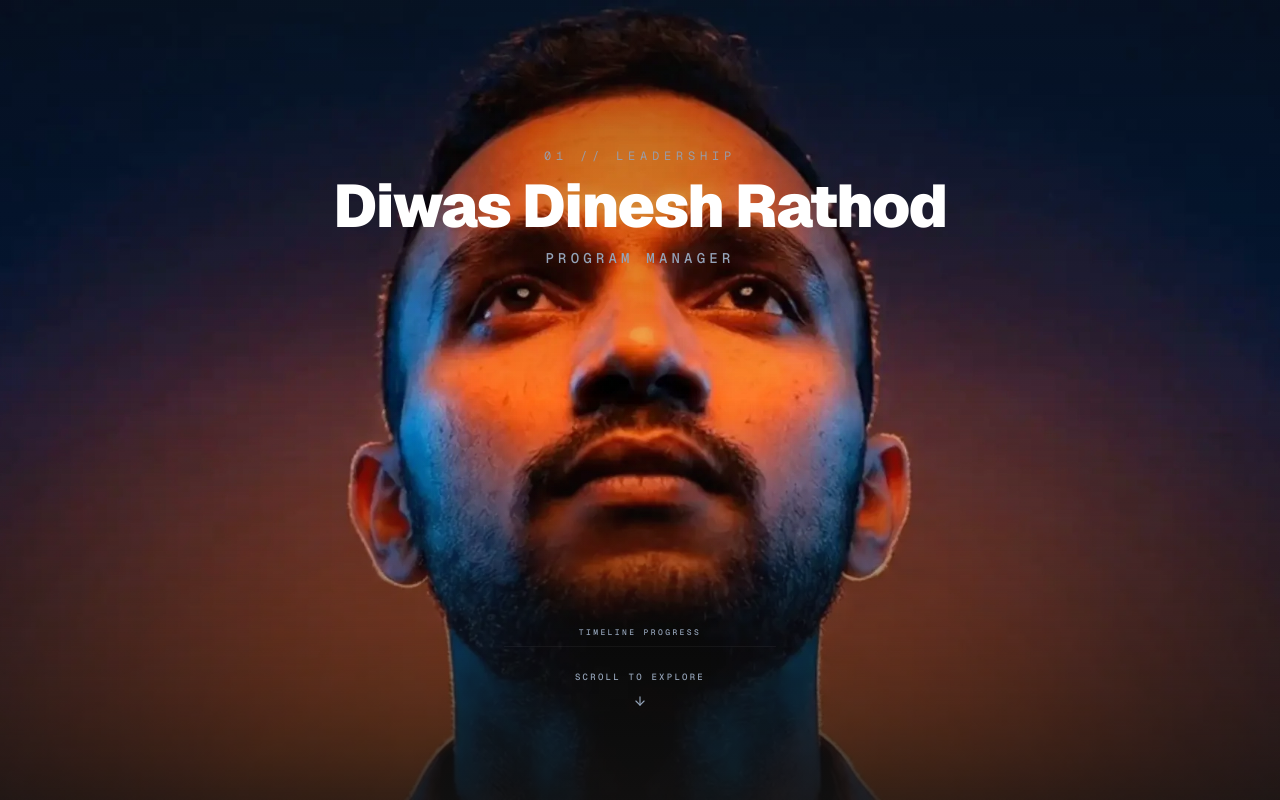
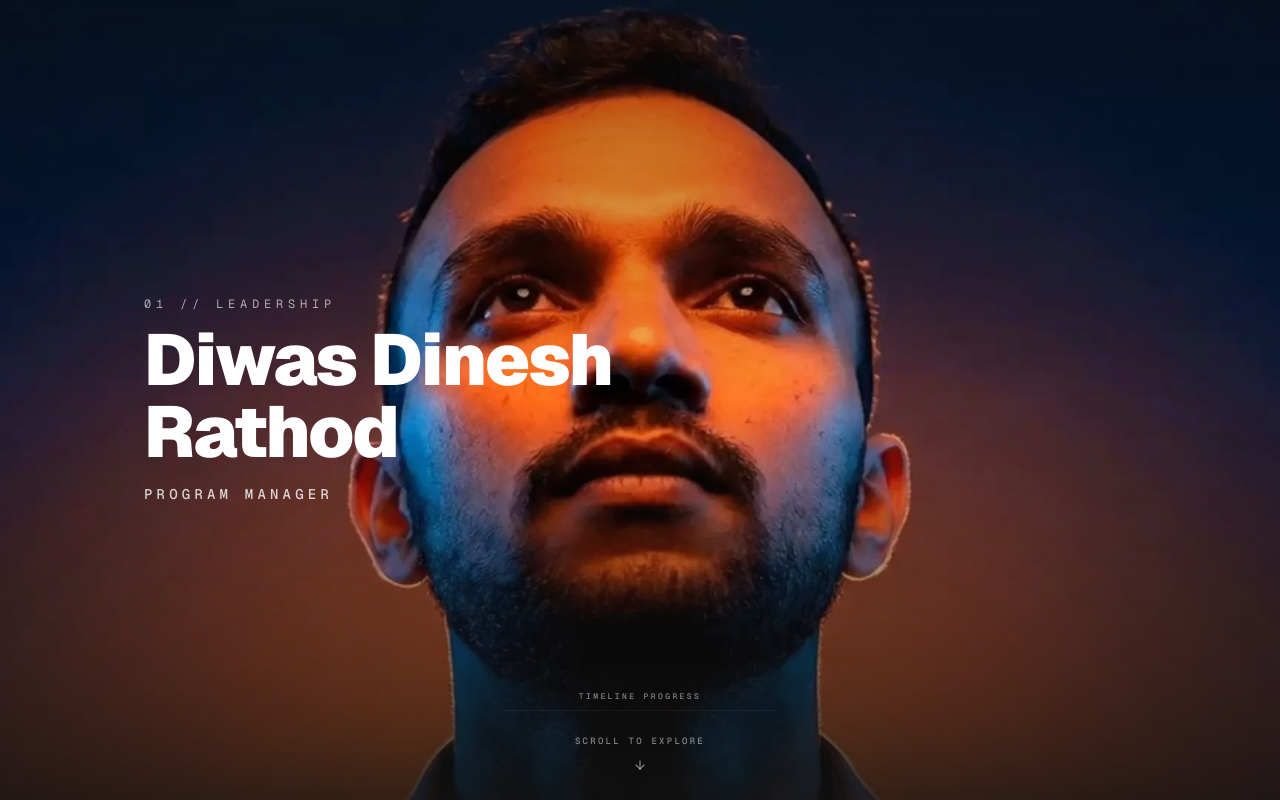
Before and after one commit to ItsMeDiwas/Personal-Website, a Next.js app: page / in a window 1280 px wide. Shown: the top 800 px of the page. Built offline with nearby package versions, Linux system fonts and the light colour scheme.

Commit message:
feat: overhaul hero layout with spatial positioning and pure white font themes

```diff
--- a/src/components/Overlay.tsx
+++ b/src/components/Overlay.tsx
@@ -64,43 +64,80 @@ export default function Overlay({
   const scrollIndicatorOpacity = useTransform(scrollYProgress, [0, 0.08], [1, 0]);
 
   return (
-    <div className="absolute inset-0 z-10 w-full h-screen pointer-events-none select-none flex flex-col justify-between items-center py-16 md:py-24">
-      {/* Strict Top-pinned Header Layout to keep background image completely unobstructed */}
-      <div className="w-full max-w-5xl px-6 flex flex-col items-center justify-start mt-6 md:mt-10">
-        <div className="relative w-full h-24 md:h-36 flex items-center justify-center">
-          <AnimatePresence mode="wait">
-            <motion.div
-              key={activeSection}
-              initial={{ opacity: 0, y: 10, filter: "blur(4px)" }}
-              animate={{ opacity: 1, y: 0, filter: "blur(0px)" }}
-              exit={{ opacity: 0, y: -10, filter: "blur(4px)" }}
-              transition={{ duration: 0.45, ease: "easeOut" }}
-              className="absolute inset-x-0 flex flex-col items-center justify-start text-center px-4"
-            >
-              {/* Slate Gray tracked-out small uppercase index tag */}
-              <span className="text-[10px] md:text-xs font-mono tracking-[0.4em] uppercase text-[#94A3B8] mb-3 animate-pulse">
-                {textContent[activeSection].badge}
-              </span>
+    <div className="absolute inset-0 z-10 w-full h-screen pointer-events-none select-none relative overflow-hidden">
+      <AnimatePresence>
+        {/* SECTION 1: Left-aligned (Frames 0 to 19) - All White Font */}
+        {activeSection === 0 && (
+          <motion.div
+            key="section-0"
+            initial={{ opacity: 0, x: -40, filter: "blur(6px)" }}
+            animate={{ opacity: 1, x: 0, filter: "blur(0px)" }}
+            exit={{ opacity: 0, x: -40, filter: "blur(6px)" }}
+            transition={{ duration: 0.5, ease: "easeOut" }}
+            className="absolute inset-y-0 left-8 md:left-20 lg:left-32 flex flex-col justify-center items-start text-left max-w-xl px-4"
+          >
+            <span className="text-[10px] md:text-xs font-mono tracking-[0.4em] uppercase text-white/70 mb-3 animate-pulse">
+              {textContent[0].badge}
+            </span>
+            <h1 className="text-4xl md:text-6xl lg:text-7xl font-black tracking-tight text-white leading-none">
+              {textContent[0].title}
+            </h1>
+            <p className="mt-4 text-xs md:text-sm font-mono tracking-[0.3em] uppercase text-white/80 font-medium">
+              {textContent[0].subtitle}
+            </p>
+          </motion.div>
+        )}
 
-              {/* High-contrast Pure White Title */}
-              <h1 className="text-3xl md:text-5xl lg:text-6xl font-black tracking-tight text-white leading-none">
-                {textContent[activeSection].title}
-              </h1>
+        {/* SECTION 2: Right-aligned (Frames 20 to 39) - All White Font */}
+        {activeSection === 1 && (
+          <motion.div
+            key="section-1"
+            initial={{ opacity: 0, x: 40, filter: "blur(6px)" }}
+            animate={{ opacity: 1, x: 0, filter: "blur(0px)" }}
+            exit={{ opacity: 0, x: 40, filter: "blur(6px)" }}
+            transition={{ duration: 0.5, ease: "easeOut" }}
+            className="absolute inset-y-0 right-8 md:right-20 lg:right-32 flex flex-col justify-center items-end text-right max-w-xl ml-auto px-4"
+          >
+            <span className="text-[10px] md:text-xs font-mono tracking-[0.4em] uppercase text-white/70 mb-3 animate-pulse">
+              {textContent[1].badge}
+            </span>
+            <h1 className="text-4xl md:text-6xl lg:text-7xl font-black tracking-tight text-white leading-none">
+              {textContent[1].title}
+            </h1>
+            <p className="mt-4 text-xs md:text-sm font-mono tracking-[0.3em] uppercase text-white/80 font-medium">
+              {textContent[1].subtitle}
+            </p>
+          </motion.div>
+        )}
 
-              {/* Slate Gray tracked-out small uppercase subtitle */}
-              <p className="mt-3 text-xs md:text-sm font-mono tracking-[0.3em] uppercase text-[#94A3B8] font-medium">
-                {textContent[activeSection].subtitle}
-              </p>
-            </motion.div>
-          </AnimatePresence>
-        </div>
-      </div>
+        {/* SECTION 3: Bottom-center (Frames 40 to 73) - All White Font */}
+        {activeSection === 2 && (
+          <motion.div
+            key="section-2"
+            initial={{ opacity: 0, y: 40, filter: "blur(6px)" }}
+            animate={{ opacity: 1, y: 0, filter: "blur(0px)" }}
+            exit={{ opacity: 0, y: 40, filter: "blur(6px)" }}
+            transition={{ duration: 0.5, ease: "easeOut" }}
+            className="absolute bottom-36 left-0 right-0 flex flex-col justify-center items-center text-center max-w-3xl mx-auto px-6 animate-once"
+          >
+            <span className="text-[10px] md:text-xs font-mono tracking-[0.4em] uppercase text-white/70 mb-3 animate-pulse">
+              {textContent[2].badge}
+            </span>
+            <h1 className="text-4xl md:text-5xl lg:text-6xl font-black tracking-tight text-white leading-none">
+              {textContent[2].title}
+            </h1>
+            <p className="mt-4 text-xs md:text-sm font-mono tracking-[0.3em] uppercase text-white/80 font-medium">
+              {textContent[2].subtitle}
+            </p>
+          </motion.div>
+        )}
+      </AnimatePresence>
 
       {/* Bottom Controls / Elements */}
-      <div className="relative w-full max-w-xs px-6 flex flex-col items-center gap-6 mt-auto">
+      <div className="absolute bottom-8 left-1/2 -translate-x-1/2 w-full max-w-xs px-6 flex flex-col items-center gap-6 z-20 pointer-events-none">
         {/* Dynamic progress bar timeline */}
         <div className="w-full flex flex-col items-center">
-          <span className="text-[8px] font-mono uppercase tracking-[0.3em] text-[#94A3B8] mb-2 font-medium">
+          <span className="text-[8px] font-mono uppercase tracking-[0.3em] text-white/50 mb-2 font-medium">
             Timeline Progress
           </span>
           <div className="w-full h-[1px] bg-white/5 rounded-full overflow-hidden relative">
@@ -116,7 +153,7 @@ export default function Overlay({
           style={{ opacity: scrollIndicatorOpacity }}
           className="flex flex-col items-center justify-center"
         >
-          <span className="text-[9px] font-mono uppercase tracking-[0.25em] text-[#94A3B8] mb-1.5 font-medium">
+          <span className="text-[9px] font-mono uppercase tracking-[0.25em] text-white/50 mb-1.5 font-medium">
             Scroll to Explore
           </span>
           <motion.div
@@ -124,7 +161,7 @@ export default function Overlay({
             transition={{ repeat: Infinity, duration: 1.8, ease: "easeInOut" }}
             className="flex items-center justify-center"
           >
-            <ArrowDown className="w-3.5 h-3.5 text-[#94A3B8]" />
+            <ArrowDown className="w-3.5 h-3.5 text-white/50" />
           </motion.div>
         </motion.div>
       </div>
```
